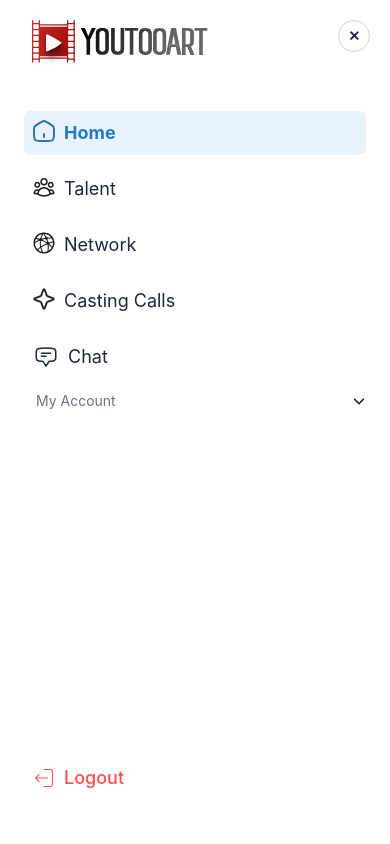
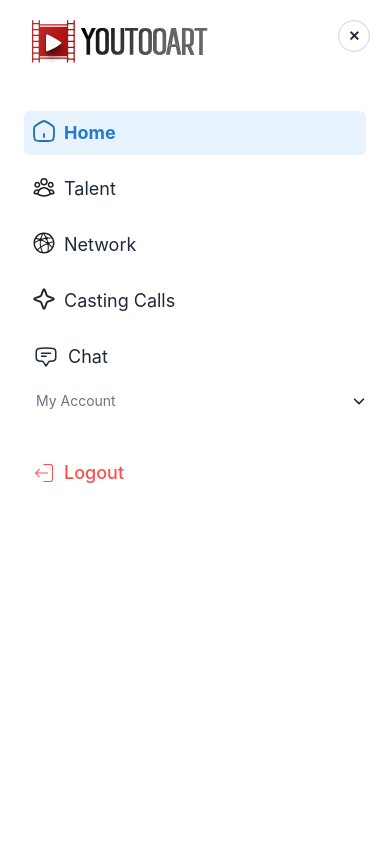
Before and after one commit to hamzaakbar4018/SocialApp, a React (Vite) app: page /home in a window 390 px wide. Both pictures are taken after a click on the element "Hi Ali!". Shown: the top 844 px of the page. Built offline with nearby package versions, Linux system fonts and the light colour scheme; grey boxes are pictures that could not be loaded; a small style sheet from the web is missing; a web font is replaced by a local one.

Commit message:
Making changes in mobile view

```diff
--- a/src/components/Sidebar.jsx
+++ b/src/components/Sidebar.jsx
@@ -39,7 +39,7 @@ const Sidebar = () => {
                     </div>
                 </Link>
 
-                <div className='flex-grow flex flex-col'>
+                <div className='md:flex-grow flex flex-col'>
                     <div className='menu flex-grow justify-between p-3'>
                         <ul className='space-y-3 m-3'>
                             <li>
@@ -283,7 +283,7 @@ const Sidebar = () => {
                 </div>
 
                 {/* Logout */}
-                <div className="p-3 mb-10 block m-3 mx-5 md:mb-4 text-[#FF4E4E] cursor-pointer hover:text-red-600 transition-colors duration-300 flex-shrink-0">
+                <div className="p-3 mb-4 block m-3 mx-5 md:mb-4 text-[#FF4E4E] cursor-pointer hover:text-red-600 transition-colors duration-300 flex-shrink-0">
                     <div onClick={handleLog} className="flex items-center gap-2">
                         <CiLogout className="text-2xl font-bold" />
                         <h1 className="text-lg font-medium">Logout</h1>
```
